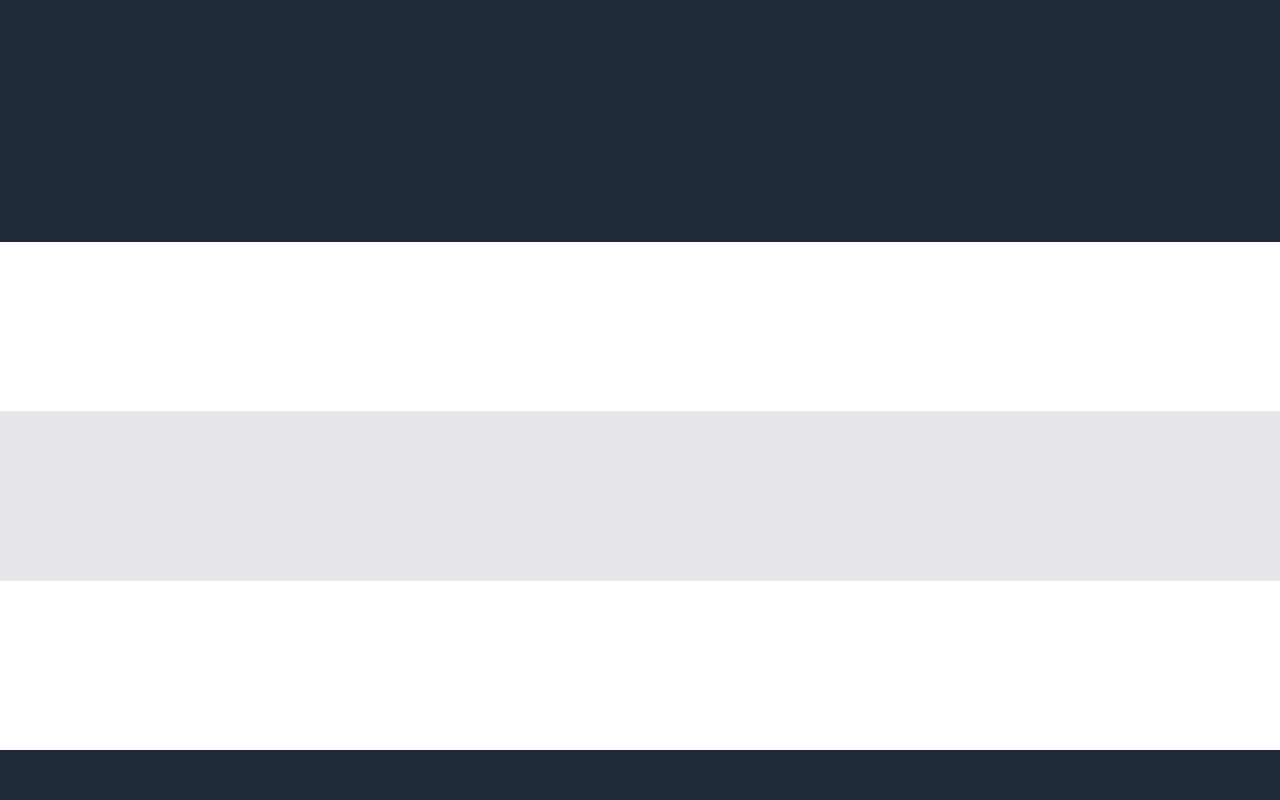
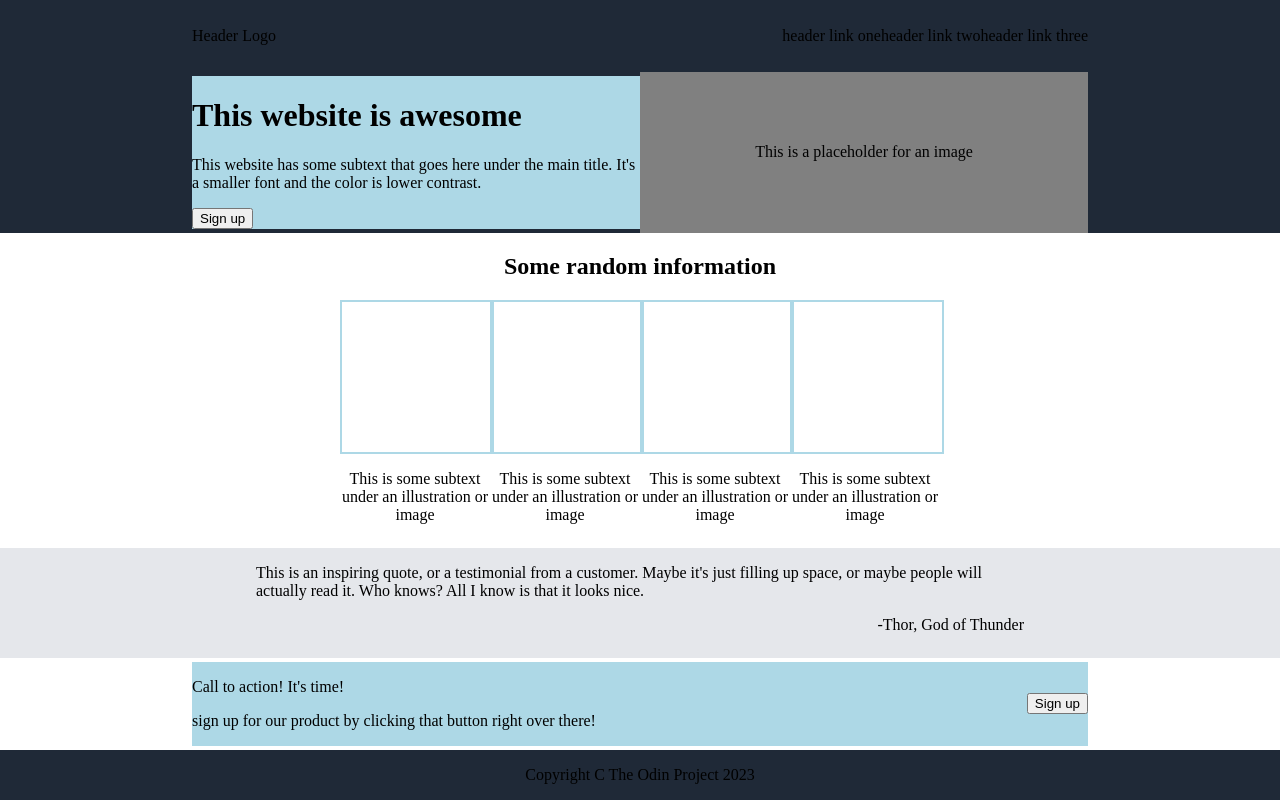
Before and after one commit to Dev-Maz/landing-page, a plain HTML site: page index.html in a window 1280 px wide. Drawn offline with Linux system fonts and the light colour scheme.

Commit message:
Update index.html and styles.css
Added more detail to the general layout of the webpage

```diff
--- a/index.html
+++ b/index.html
@@ -1,5 +1,4 @@
 <!DOCTYPE html>
-
 <html lang="en">
     <head>
         <meta charset="UTF-8">
@@ -7,32 +6,77 @@
         <title>Landing Page</title>
         <link rel="stylesheet" href="./styles.css">
     </head>
-
     <body>
         <div class="header">
-
+            <div class="logo">
+                Header Logo
+            </div>
+            <div class="nav">
+                <ul>
+                    <li>header link one</li>
+                    <li>header link two</li>
+                    <li>header link three</li>
+                </ul>
+            </div>
         </div>
-
         <div class="content">
             <div class="first">
-
+                <div class="hero">
+                    <h1>This website is awesome</h1>
+                    <p>
+                        This website has some subtext that goes here under the main
+                        title. It's a smaller font and the color is lower contrast.
+                    </p>
+                    <button>Sign up</button>
+                </div>
+                <div class="hero-image">
+                    This is a placeholder for an image
+                </div>
             </div>
-
             <div class="second">
-
+                <h2>Some random information</h2>
+                <div class="cards">
+                    <div class="card">
+                        <div class="img"></div>
+                        <p>This is some subtext under an illustration or image</p>
+                    </div>
+                    <div class="card">
+                        <div class="img"></div>
+                        <p>This is some subtext under an illustration or image</p>
+                    </div>
+                    <div class="card">
+                        <div class="img"></div>
+                        <p>This is some subtext under an illustration or image</p>
+                    </div>
+                    <div class="card">
+                        <div class="img"></div>
+                        <p>This is some subtext under an illustration or image</p>
+                    </div>
+                </div>
             </div>
-
             <div class="third">
-
+                <p class="quote">
+                    This is an inspiring quote, or a testimonial from a customer.
+                    Maybe it's just filling up space, or maybe people will
+                    actually read it. Who knows? All I know is that it looks nice.
+                </p>
+                <p class="source">-Thor, God of Thunder</p>
             </div>
-
             <div class="forth">
-
+                <div class="sign-up">
+                    <div>
+                        <p class="action">Call to action! It's time!</p>
+                        <p>
+                            sign up for our product by clicking that button
+                            right over there!
+                        </p>
+                    </div>
+                    <button>Sign up</button>
+                </div>
             </div>
         </div>
-
         <div class="footer">
-
+            Copyright C The Odin Project 2023
         </div>
     </body>
 </html>
--- a/styles.css
+++ b/styles.css
@@ -14,27 +14,95 @@ body {
 .header {
     background-color: #1f2937;
     flex: 0 0 72px;
+    display: flex;
+    justify-content: space-between;
+    align-items: center;
+    padding: 0 15%;
 }
 
+ul {
+    display: flex;
+    list-style-type: none;
+    margin: 0;
+    padding: 0;
+}
 .footer {
     background-color: #1f2937;
     flex: 0 0 50px;
+    display: flex;
+    justify-content: center;
+    align-items: center;
 }
 
 .first {
     background-color: #1f2937;
     flex: 1;
+    display: flex;
+    justify-content: center;
+    align-items: center;
+    padding: 0 15%;
+}
+
+.hero {
+    background-color: lightblue;
+    flex: 1;
+}
+
+.hero-image {
+    background-color: gray;
+    flex: 1;
+    display: flex;
+    justify-content: center;
+    align-items: center;
+    align-self: stretch;
 }
 
 .second {
     flex: 1;
 }
 
+.second h2 {
+    text-align: center;
+}
+
+.cards {
+    display: flex;
+    justify-content: center;
+}
+
+.card {
+    text-align: center;
+    width: 150px;
+}
+
+.img {
+    border: 2px solid lightblue;
+    width: 150px;
+    height: 150px;
+}
+
 .third {
     background-color: #e5e7eb;
     flex: 1;
+    padding: 0 20%;
+}
+
+.source {
+    text-align: right;
 }
 
 .forth {
+    padding: 0 15%;
     flex: 1;
+    display: flex;
+    justify-content: center;
+    align-items: center;
 }
+
+.sign-up {
+    flex: 1;
+    background-color: lightblue;
+    display: flex;
+    justify-content: space-between;
+    align-items: center;
+}
```
